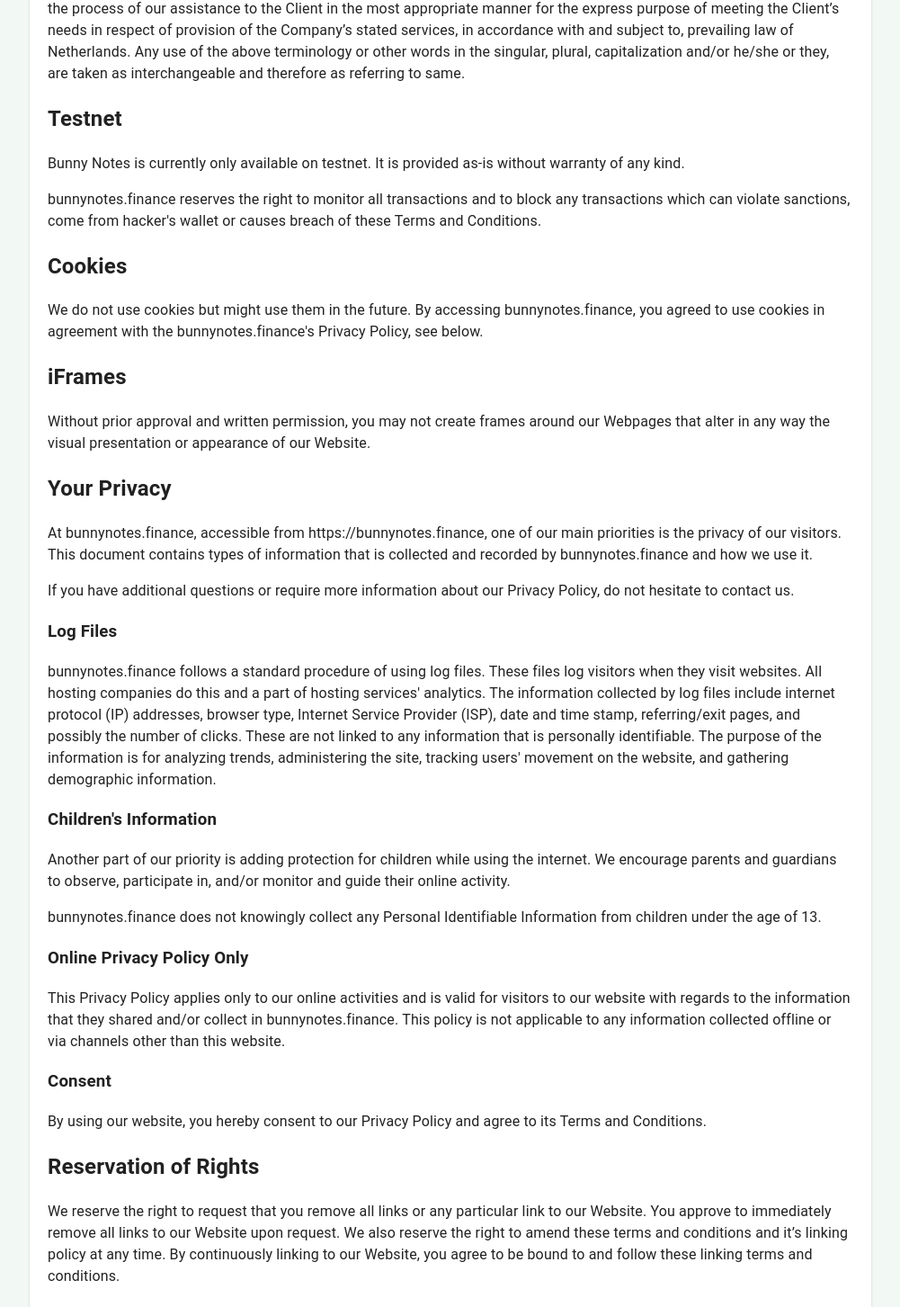
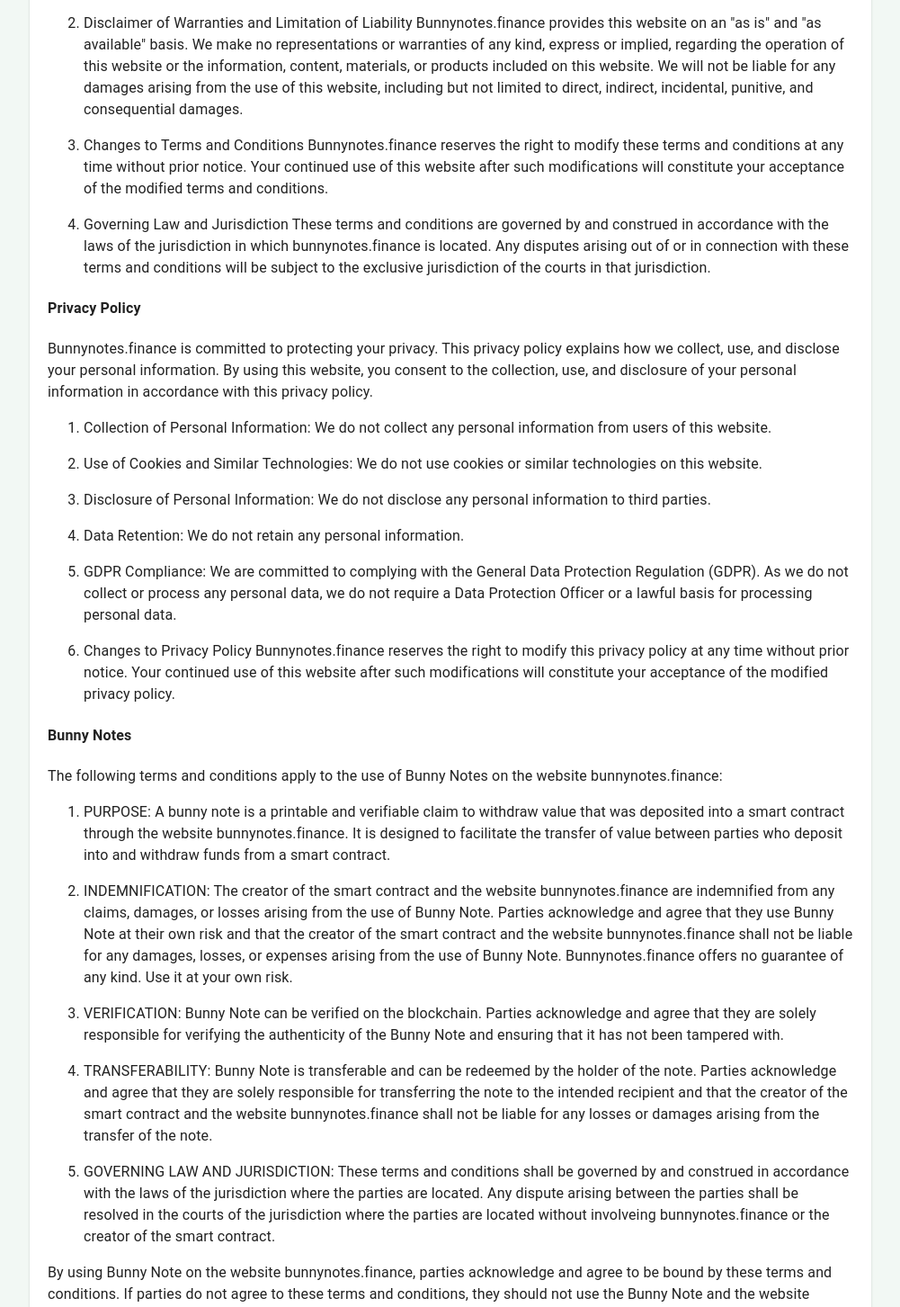
Before and after one commit to StrawberryChocolateFudge/Bunny-Notes, a React (Vite) app: page /terms in a window 1280 px wide. Shown: the part 402-1855 px from the top of the page at 90% size, without its empty margins (139-1140 px from the left). Built offline with nearby package versions, Linux system fonts and the light colour scheme.

Commit message:
updated terms and conditions

```diff
--- a/frontend/components/TermsPage.tsx
+++ b/frontend/components/TermsPage.tsx
@@ -3,6 +3,7 @@
 import React from "react";
 import Close from "@mui/icons-material/Close";
 import { setTermsAcceptedToLS } from "../storage/local";
+import { Terms } from "../pdf";
 
 export function TermsPage() {
 
@@ -21,54 +22,85 @@
 
         <div>
 
-            <p>These terms and conditions outline the rules and regulations for the use of bunnynotes.finance's Website, located at bunnynotes.finance.</p>
+            <p>By accessing this website, you agree to be bound by these terms and conditions of use, which govern your use of this website. If you do not agree with these terms and conditions, please do not use this website.</p>
 
             <p>By accessing this website we assume you accept these terms and conditions. Do not continue to use bunnynotes.finance if you do not agree to take all of the terms and conditions stated on this page.</p>
 
-            <p>The following terminology applies to these Terms and Conditions, Privacy Statement and Disclaimer Notice and all Agreements: "Client", "You" and "Your" refers to you, the person log on this website and compliant to the Company’s terms and conditions. "The Company", "Ourselves", "We", "Our" and "Us", refers to our Company. "Party", "Parties", or "Us", refers to both the Client and ourselves. All terms refer to the offer, acceptance and consideration of payment necessary to undertake the process of our assistance to the Client in the most appropriate manner for the express purpose of meeting the Client’s needs in respect of provision of the Company’s stated services, in accordance with and subject to, prevailing law of Netherlands. Any use of the above terminology or other words in the singular, plural, capitalization and/or he/she or they, are taken as interchangeable and therefore as referring to same.</p>
-
-            <h2><strong>Testnet</strong></h2>
-            <p>Bunny Notes is currently only available on testnet. It is provided as-is without warranty of any kind.</p>
-            <p>bunnynotes.finance reserves the right to monitor all transactions and to block any transactions which can violate sanctions, come from hacker's wallet or causes breach of these Terms and Conditions.</p>
-
-            <h2><strong>Cookies</strong></h2>
-
-            <p>We do not use cookies but might use them in the future. By accessing bunnynotes.finance, you agreed to use cookies in agreement with the bunnynotes.finance's Privacy Policy, see below. </p>
-
-            <h2><strong>iFrames</strong></h2>
-
-            <p>Without prior approval and written permission, you may not create frames around our Webpages that alter in any way the visual presentation or appearance of our Website.</p>
-
-            <h2><strong>Your Privacy</strong></h2>
-
-            <p>At bunnynotes.finance, accessible from https://bunnynotes.finance, one of our main priorities is the privacy of our visitors. This document contains types of information that is collected and recorded by bunnynotes.finance and how we use it.</p>
-
-            <p>If you have additional questions or require more information about our Privacy Policy, do not hesitate to contact us.</p>
-
-            <h3>Log Files</h3>
-
-            <p>bunnynotes.finance follows a standard procedure of using log files. These files log visitors when they visit websites. All hosting companies do this and a part of hosting services' analytics. The information collected by log files include internet protocol (IP) addresses, browser type, Internet Service Provider (ISP), date and time stamp, referring/exit pages, and possibly the number of clicks. These are not linked to any information that is personally identifiable. The purpose of the information is for analyzing trends, administering the site, tracking users' movement on the website, and gathering demographic information.</p>
+            <ol>
+                <li><p>Ownership and Use of Website Content
+                    All content on this website, including but not limited to text, graphics, images, logos, and software, is the property of bunnynotes.finance and is protected by applicable intellectual property laws. You may use the content on this website only for personal, non-commercial purposes. You may not copy, reproduce, distribute, or modify any content on this website without our prior written consent.</p></li>
+                <li> <p>Disclaimer of Warranties and Limitation of Liability
+                    Bunnynotes.finance provides this website on an "as is" and "as available" basis. We make no representations or warranties of any kind, express or implied, regarding the operation of this website or the information, content, materials, or products included on this website. We will not be liable for any damages arising from the use of this website, including but not limited to direct, indirect, incidental, punitive, and consequential damages.</p></li>
+                <li>
+                    <p>Changes to Terms and Conditions
+                        Bunnynotes.finance reserves the right to modify these terms and conditions at any time without prior notice. Your continued use of this website after such modifications will constitute your acceptance of the modified terms and conditions.</p>
+                </li>
+                <li>
+                    <p>Governing Law and Jurisdiction
+                        These terms and conditions are governed by and construed in accordance with the laws of the jurisdiction in which bunnynotes.finance is located. Any disputes arising out of or in connection with these terms and conditions will be subject to the exclusive jurisdiction of the courts in that jurisdiction.</p>
+                </li>
+            </ol>
 
 
-            <h3>Children's Information</h3>
 
-            <p>Another part of our priority is adding protection for children while using the internet. We encourage parents and guardians to observe, participate in, and/or monitor and guide their online activity.</p>
 
-            <p>bunnynotes.finance does not knowingly collect any Personal Identifiable Information from children under the age of 13.</p>
+            <h4>Privacy Policy</h4>
+            <p>Bunnynotes.finance is committed to protecting your privacy. This privacy policy explains how we collect, use, and disclose your personal information. By using this website, you consent to the collection, use, and disclosure of your personal information in accordance with this privacy policy.</p>
 
-            <h3>Online Privacy Policy Only</h3>
+            <ol>
+                <li><p>
+                    Collection of Personal Information:
+                    We do not collect any personal information from users of this website.
+                </p>
+                </li>
+                <li><p>
+                    Use of Cookies and Similar Technologies:
+                    We do not use cookies or similar technologies on this website.
+                </p>
+                </li>
+                <li><p>
+                    Disclosure of Personal Information:
+                    We do not disclose any personal information to third parties.
+                </p>
+                </li>
+                <li>
+                    <p>
+                        Data Retention:
+                        We do not retain any personal information.
+                    </p>
+                </li>
+                <li>
+                    <p>
+                        GDPR Compliance:
+                        We are committed to complying with the General Data Protection Regulation (GDPR). As we do not collect or process any personal data, we do not require a Data Protection Officer or a lawful basis for processing personal data.
+                    </p>
+                </li>
+                <li>
+                    <p>Changes to Privacy Policy
+                        Bunnynotes.finance reserves the right to modify this privacy policy at any time without prior notice. Your continued use of this website after such modifications will constitute your acceptance of the modified privacy policy.</p>
+                </li>
+            </ol>
 
-            <p>This Privacy Policy applies only to our online activities and is valid for visitors to our website with regards to the information that they shared and/or collect in bunnynotes.finance. This policy is not applicable to any information collected offline or via channels other than this website.</p>
-
-            <h3>Consent</h3>
-
-            <p>By using our website, you hereby consent to our Privacy Policy and agree to its Terms and Conditions.</p>
-
-            <h2><strong>Reservation of Rights</strong></h2>
-
-            <p>We reserve the right to request that you remove all links or any particular link to our Website. You approve to immediately remove all links to our Website upon request. We also reserve the right to amend these terms and conditions and it’s linking policy at any time. By continuously linking to our Website, you agree to be bound to and follow these linking terms and conditions.</p>
-
-            <h2><strong>Disclaimer</strong></h2>
+            <h4>Bunny Notes</h4>
+            <p>The following terms and conditions apply to the use of Bunny Notes on the website bunnynotes.finance:</p>
+            <ol>
+                <li>
+                    <p>PURPOSE: A bunny note is a printable and verifiable claim to withdraw value that was deposited into a smart contract through the website bunnynotes.finance. It is designed to facilitate the transfer of value between parties who deposit into and withdraw funds from a smart contract.</p>
+                </li>
+                <li>
+                    <p>INDEMNIFICATION: The creator of the smart contract and the website bunnynotes.finance are indemnified from any claims, damages, or losses arising from the use of Bunny Note. Parties acknowledge and agree that they use Bunny Note at their own risk and that the creator of the smart contract and the website bunnynotes.finance shall not be liable for any damages, losses, or expenses arising from the use of Bunny Note. Bunnynotes.finance offers no guarantee of any kind. Use it at your own risk.</p>
+                </li>
+                <li>
+                    <p>VERIFICATION: Bunny Note can be verified on the blockchain. Parties acknowledge and agree that they are solely responsible for verifying the authenticity of the Bunny Note and ensuring that it has not been tampered with.</p>
+                </li>
+                <li>
+                    <p>TRANSFERABILITY: Bunny Note is transferable and can be redeemed by the holder of the note. Parties acknowledge and agree that they are solely responsible for transferring the note to the intended recipient and that the creator of the smart contract and the website bunnynotes.finance shall not be liable for any losses or damages arising from the transfer of the note.</p>
+                </li>
+                <li>
+                    <p>GOVERNING LAW AND JURISDICTION: These terms and conditions shall be governed by and construed in accordance with the laws of the jurisdiction where the parties are located. Any dispute arising between the parties shall be resolved in the courts of the jurisdiction where the parties are located without involveing bunnynotes.finance or the creator of the smart contract.</p>
+                </li>
+            </ol>
+            <p>By using Bunny Note on the website bunnynotes.finance, parties acknowledge and agree to be bound by these terms and conditions. If parties do not agree to these terms and conditions, they should not use the Bunny Note and the website bunnynotes.finance.</p>
 
             <p>bunnynotes.finance is not responsible for financial loss of any kind. Cryptocurrencies pose high financial risk. You use them at your own risk!</p>
 
@@ -76,5 +108,5 @@
         <div style={{ display: "flex", justifyContent: "center", flexDirection: "row" }}>
             <Button variant="contained" onClick={() => { acceptTerms() }}>Accept</Button>
         </div>
-    </Paper>
+    </Paper >
 }
```
